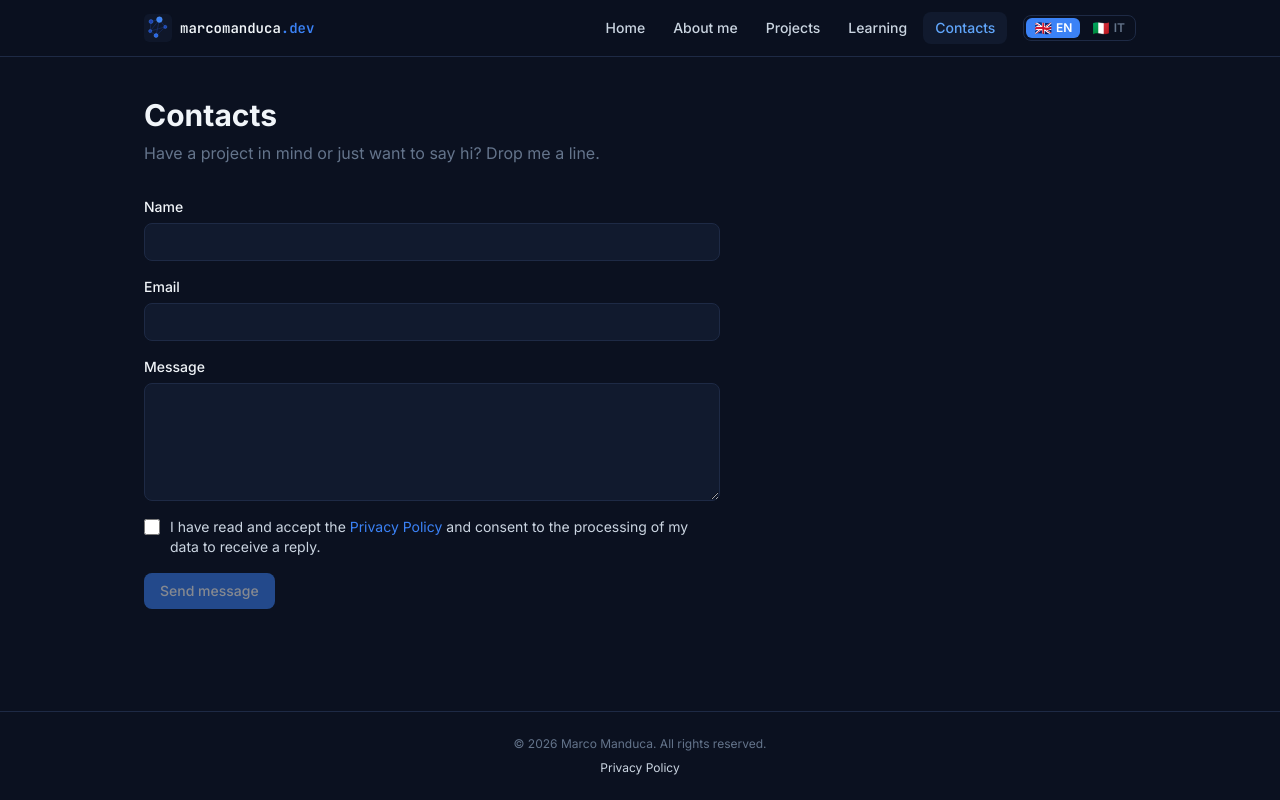
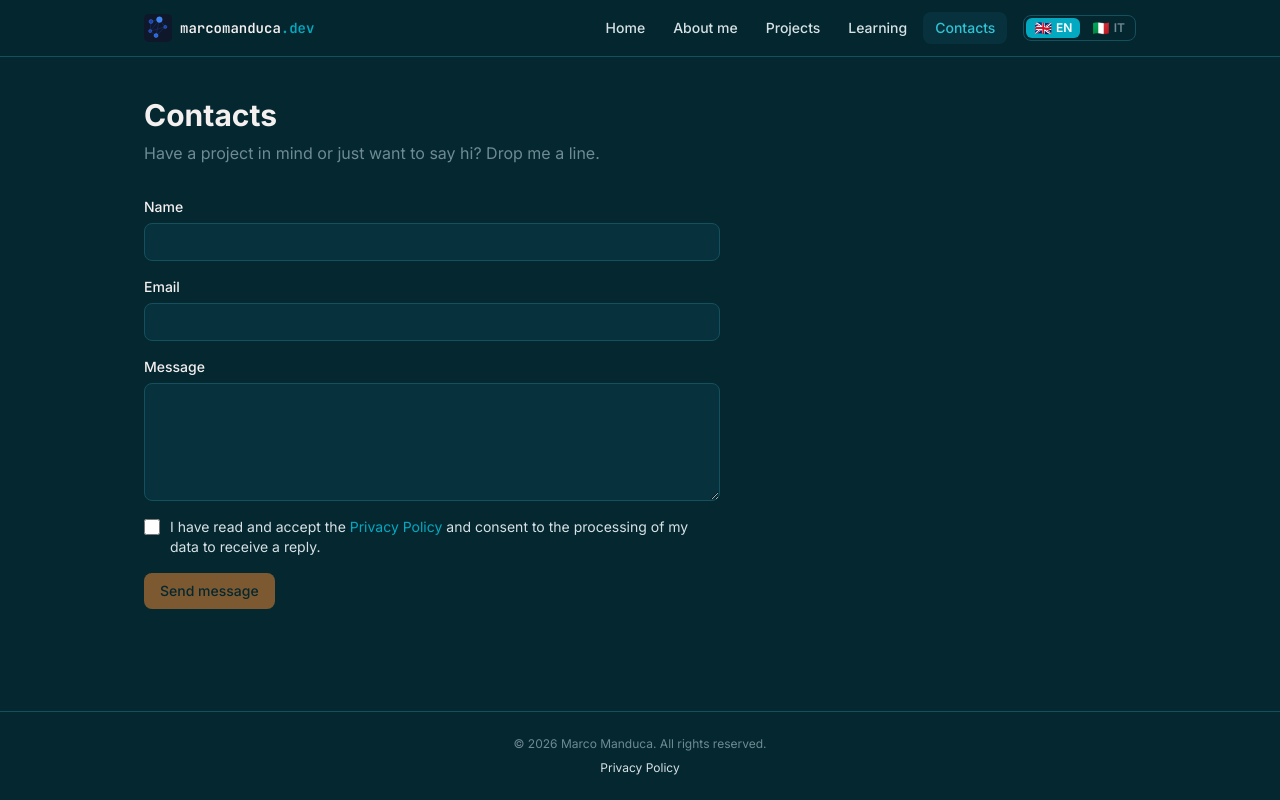
Before and after one commit to MarcoManduca/marcomanduca.dev, a React (Vite) app in the folder frontend/: page /contacts in a window 1280 px wide. Built offline with nearby package versions, Linux system fonts and the light colour scheme; no server answers; what react-oidc-context would draw is missing.

Commit message:
feat: 🎨 apply new brand color palette (dark theme)

```diff
--- a/frontend/src/components/contact/ContactForm.tsx
+++ b/frontend/src/components/contact/ContactForm.tsx
@@ -92,6 +92,7 @@ export const ContactForm = () => {
       )}
       <Button
         type="submit"
+        variant="cta"
         disabled={isLoading || !consent}
         className="self-start"
       >
--- a/frontend/src/components/ui/Badge.tsx
+++ b/frontend/src/components/ui/Badge.tsx
@@ -14,7 +14,7 @@ const TONE_CLASSES: Record<BadgeTone, string> = {
   blue: 'bg-accent/15 text-accent-hover',
   green: 'bg-emerald-500/15 text-emerald-400',
   gray: 'bg-slate-500/15 text-slate-400',
-  amber: 'bg-amber-500/15 text-amber-400',
+  amber: 'bg-highlight/15 text-highlight',
 }
 
 export const Badge = ({ tone = 'blue', className, children }: BadgeProps) => (
--- a/frontend/src/components/ui/Button.tsx
+++ b/frontend/src/components/ui/Button.tsx
@@ -2,7 +2,7 @@ import type { ButtonHTMLAttributes, ReactNode } from 'react'
 
 import { cn } from '@/utils/cn'
 
-type ButtonVariant = 'primary' | 'secondary' | 'ghost' | 'danger'
+type ButtonVariant = 'primary' | 'cta' | 'secondary' | 'ghost' | 'danger'
 
 interface ButtonProps extends ButtonHTMLAttributes<HTMLButtonElement> {
   variant?: ButtonVariant
@@ -10,7 +10,10 @@ interface ButtonProps extends ButtonHTMLAttributes<HTMLButtonElement> {
 }
 
 const VARIANT_CLASSES: Record<ButtonVariant, string> = {
-  primary: 'bg-accent text-white hover:bg-accent-hover',
+  // Deep teal solid (readable with white text) brightening to cyan on hover.
+  primary: 'bg-accent-deep text-white hover:bg-accent',
+  // Warm accent for the primary conversion action; dark text for contrast.
+  cta: 'bg-warm text-background hover:bg-warm-hover',
   secondary:
     'border border-edge bg-surface text-heading hover:border-accent hover:text-accent-hover',
   ghost: 'text-body hover:bg-surface hover:text-heading',
--- a/frontend/tailwind.config.js
+++ b/frontend/tailwind.config.js
@@ -1,21 +1,32 @@
 /** @type {import('tailwindcss').Config} */
+
+// Brand palette (dark theme):
+//   #03728B blu pastello   #03A9C1 azzurro pastello   #F4DF6D giallo pastello
+//   #F38C30 arancione       #F4F0F0 bianco tortora
+// Neutrals (background/surface/raised/edge/muted) are derived, tinted toward
+// teal for cohesion. `warm` is the CTA accent, `highlight` is for badges/tags.
 export default {
   content: ['./index.html', './src/**/*.{ts,tsx}'],
   theme: {
     extend: {
       colors: {
-        background: '#0B1120',
-        surface: '#111A2E',
-        raised: '#16213B',
-        edge: '#1E2A45',
+        background: '#052730',
+        surface: '#07323D',
+        raised: '#0A3F4C',
+        edge: '#14515F',
         accent: {
-          DEFAULT: '#3B82F6',
-          hover: '#60A5FA',
-          deep: '#1D4ED8',
+          DEFAULT: '#03A9C1', // bright cyan: reads well on dark backgrounds
+          hover: '#2FC3D6',
+          deep: '#03728B',
         },
-        body: '#CBD5E1',
-        heading: '#F1F5F9',
-        muted: '#64748B',
+        warm: {
+          DEFAULT: '#F38C30',
+          hover: '#F7A455',
+        },
+        highlight: '#F4DF6D',
+        body: '#D6E2E5',
+        heading: '#F4F0F0',
+        muted: '#6E8A92',
       },
       fontFamily: {
         sans: ['Inter', 'system-ui', 'sans-serif'],
```
